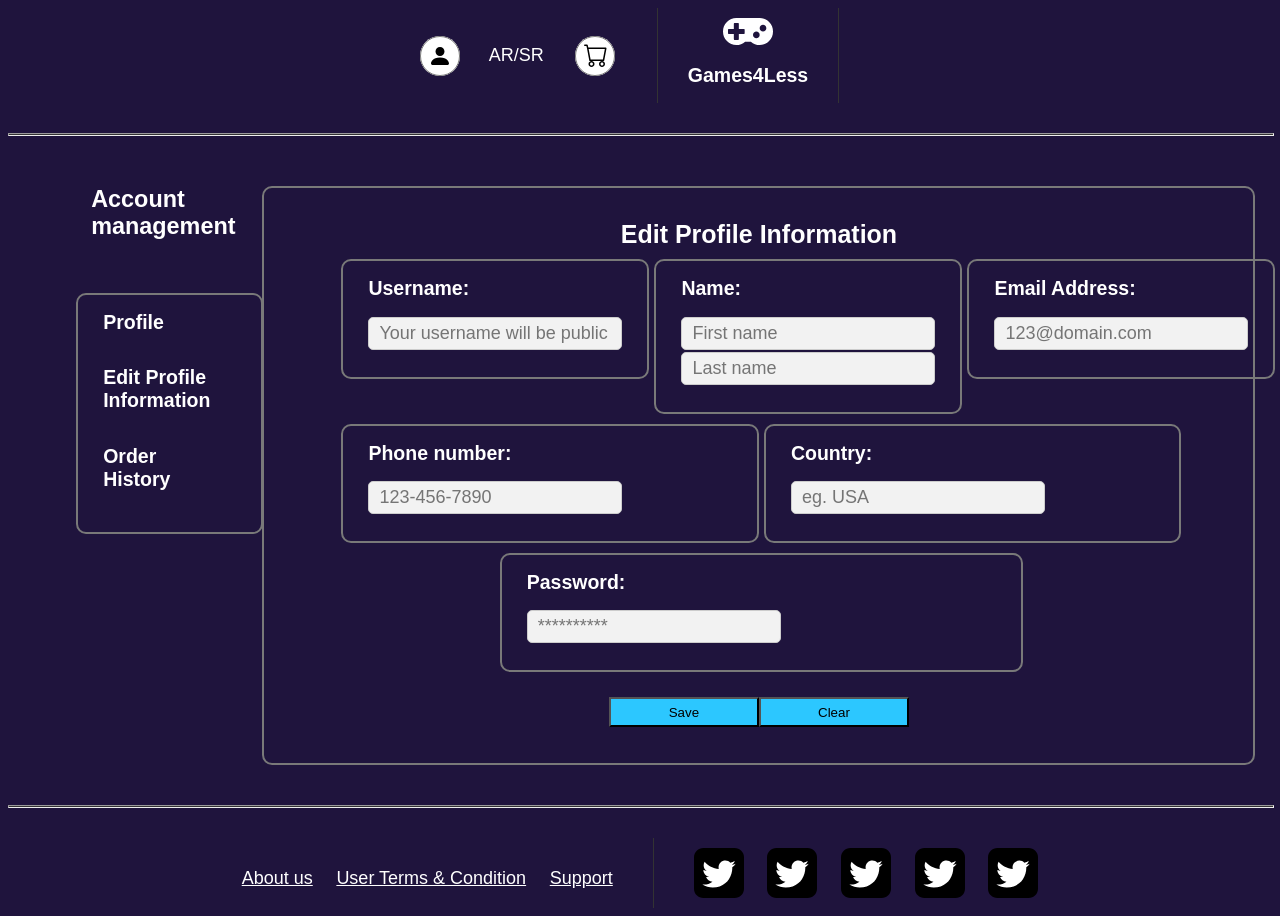
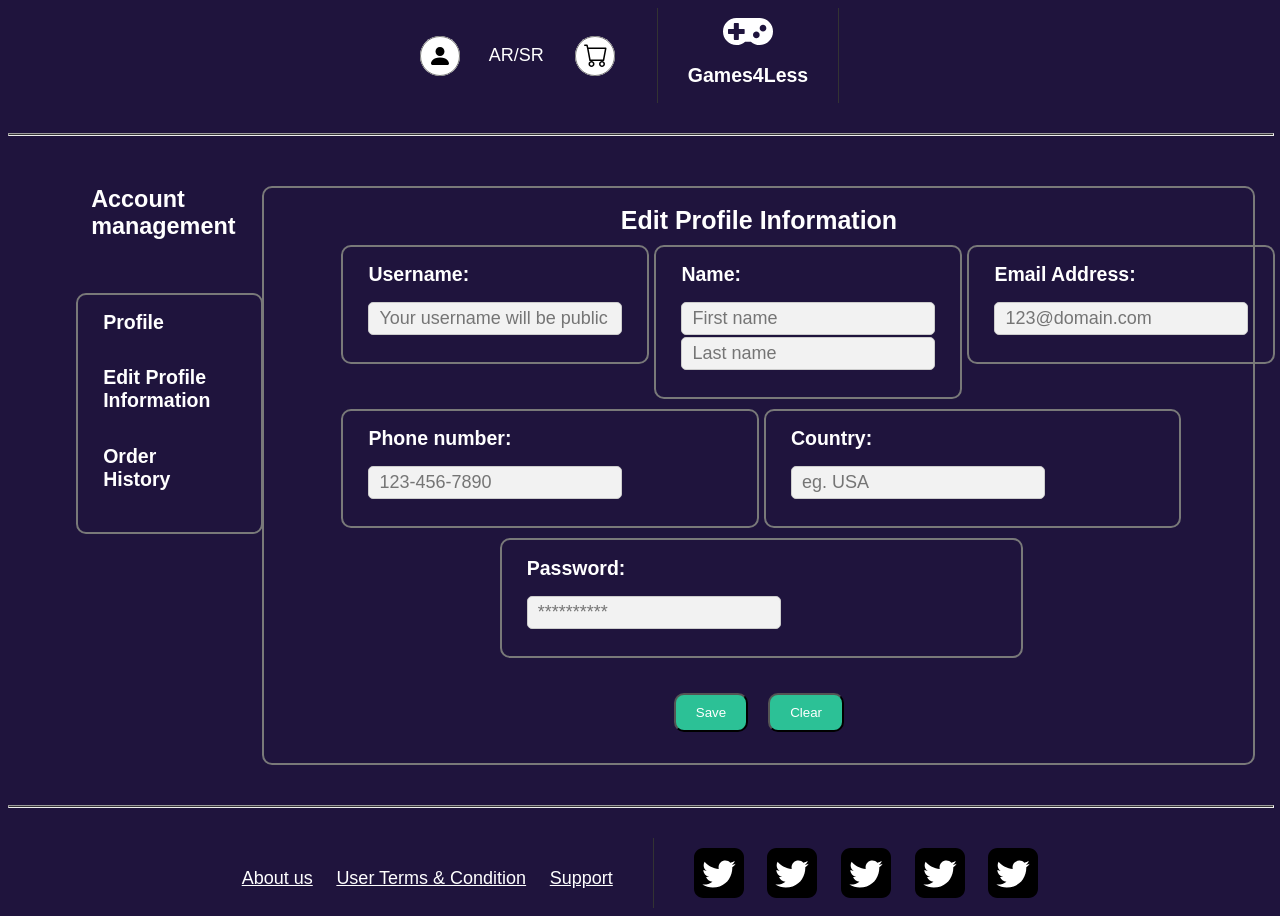
Before and after one commit to HMattar7/Web-Base-Systems-Project, a PHP site: page /manage-profile-information.html in a window 1280 px wide. Run offline with PHP 8.4, Linux system fonts and the light colour scheme.

Commit message:
profile edits

```diff
--- a/Html/account-management-styles.css
+++ b/Html/account-management-styles.css
@@ -292,3 +292,13 @@ transform: scale(1.1);
   background-color: #f2f2f2;
   color: #333;
 }
+
+.buttons{
+  text-align: center;
+  background-color: #2cc196;
+  color: white;
+  padding: 10px 20px;
+  text-decoration: none;
+  border-radius: 10px;
+  margin: 10px;
+}
--- a/Html/manage-profile-information.html
+++ b/Html/manage-profile-information.html
@@ -95,8 +95,8 @@
                     </div>
                     <br>
                     <div class="flex-container-space-between">
-                        <button id="save" style="width: 150px; height: 30px; background-color: #2cc7ff;">Save</button>
-                        <button id="clear" style="width: 150px; height: 30px; background-color: #2cc7ff;">Clear</button>
+                        <button id="save" class="buttons">Save</button>
+                        <button id="clear" class="buttons">Clear</button>
                     </div>
 
                 </form>
```
